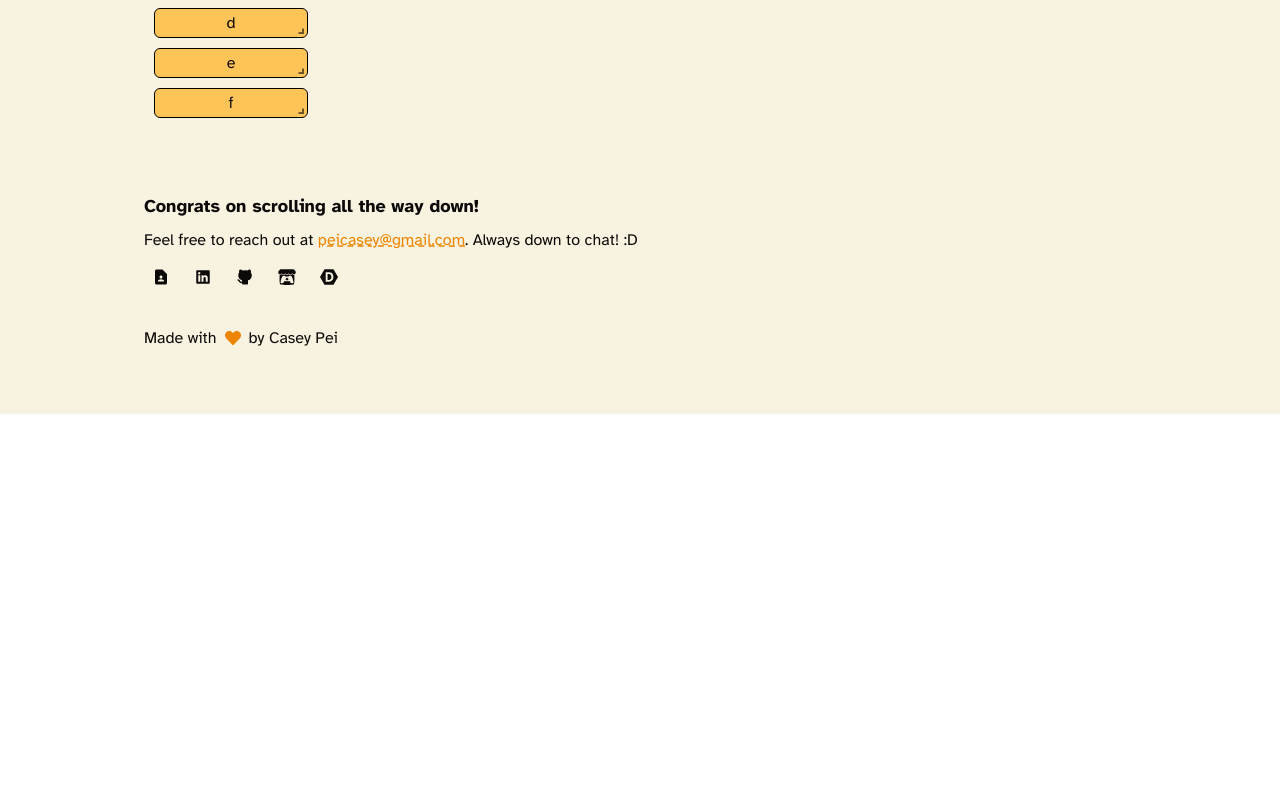
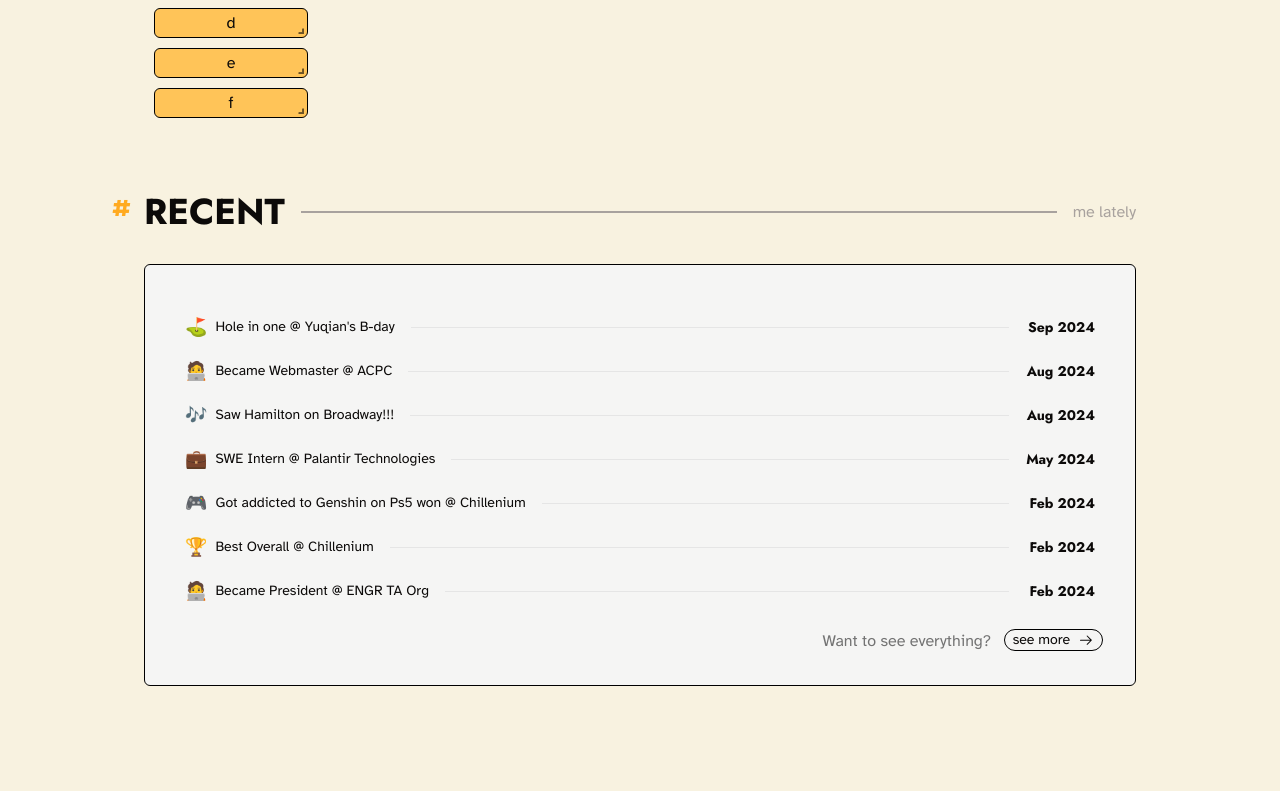
Before and after one commit to peicasey/personal-site, a Next.js app: page / in a window 1280 px wide. Shown: the part 789-1580 px from the top of the page. Before the commit the page ends 1203 px from the top, so only its background shows below. Built offline with nearby package versions, Linux system fonts and the light colour scheme.

Commit message:
added adventure preview

```diff
--- a/src/app/about/adventures/page.tsx
+++ b/src/app/about/adventures/page.tsx
@@ -1,14 +1,13 @@
-import { jost } from "@/app/fonts";
 import YEARLY_ADVENTURES from "../../../../public/adventures.json";
-import Adventure from "@/components/about/adventures/adventure";
 import H1 from "@/components/H1";
 import Section from "@/components/Section";
 import Card from "@/components/Card";
 import BackButton from "@/components/BackButton";
+import AdventureSection from "@/components/about/adventures/AdventureSection";
 
 export default function Adventures() {
   return (
-    <main className="flex min-h-screen flex-col items-center">
+    <main className="flex min-h-screen flex-col items-center w-full">
       <Section>
         <div className="w-full">
           <BackButton href="/about">back</BackButton>
@@ -22,22 +21,7 @@ export default function Adventures() {
             className="divide-y divide-neutral-100 dark:divide-neutral-800"
           >
             {YEARLY_ADVENTURES.map((yearlyAdventures, i) => (
-              <li className="mt-2" key={"yearAdventure" + i}>
-                <div className="flex gap-2 sm:gap-4 items-center justify-between w-full">
-                  <h2
-                    className="text-lg font-bold uppercase"
-                    style={jost.style}
-                  >
-                    {yearlyAdventures.year}
-                  </h2>
-                  <div className="w-full h-[1px] bg-stone-400"></div>
-                </div>
-                <ul>
-                  {yearlyAdventures.adventures.map((adventure, j) => (
-                    <Adventure {...adventure} key={"adventure" + j} />
-                  ))}
-                </ul>
-              </li>
+              <AdventureSection {...yearlyAdventures} />
             ))}
           </ul>
         </Card>
--- a/src/app/page.tsx
+++ b/src/app/page.tsx
@@ -1,7 +1,13 @@
+import YEARLY_ADVENTURES from "../../public/adventures.json";
 import LandingBox from "@/app/_sections/LandingBox";
 import FeaturedSection from "./_sections/FeaturedSection";
 import { LogInfo } from "@/lib/logs";
 import BentoLayout from "@/components/BentoLayout";
+import AdventureSection from "@/components/about/adventures/AdventureSection";
+import Section from "@/components/Section";
+import Card from "@/components/Card";
+import H1 from "@/components/H1";
+import FowardButton from "@/components/ForwardButton";
 
 const FEATURED_LOG: LogInfo = {
   title: "How I Became the Richest Man Alive",
@@ -20,6 +26,22 @@ export default function Home() {
       <LandingBox />
       <FeaturedSection {...FEATURED_LOG} />
       <BentoLayout />
+      <Section>
+        <H1 url="/#recent" subtitle="me lately">
+          Recent
+        </H1>
+        <Card>
+          <ul>
+            <AdventureSection {...YEARLY_ADVENTURES[0]} noYear={true} />
+          </ul>
+          <div className="mt-4 flex justify-end">
+            <span className="text-neutral-500">Want to see everything?</span>
+            <div className="min-w-28 flex items-center justify-end h-full">
+              <FowardButton href={"/about/adventures"}>see more</FowardButton>
+            </div>
+          </div>
+        </Card>
+      </Section>
     </main>
   );
 }
--- /dev/null
+++ b/src/components/about/adventures/AdventureSection.tsx
@@ -0,0 +1,42 @@
+import React from "react";
+import { jost } from "@/app/fonts";
+import { YearlyAdventures } from "@/lib/adventures";
+import Adventure from "./Adventure";
+
+interface Props extends YearlyAdventures {
+  noYear?: boolean;
+  importantOnly?: boolean;
+}
+
+const AdventureSection = React.memo<Props>(function AdventuresSectionFunction({
+  noYear = false,
+  importantOnly = false,
+  year,
+  adventures,
+}) {
+  return (
+    <li className="mt-2" key={year}>
+      {!noYear && (
+        <div className="flex gap-2 sm:gap-4 items-center justify-between w-full">
+          <h2 className="text-lg font-bold uppercase" style={jost.style}>
+            {year}
+          </h2>
+          <div className="w-full h-[1px] bg-stone-400"></div>
+        </div>
+      )}
+      <ul>
+        {adventures.map((adventure, j) =>
+          importantOnly ? (
+            adventure.important && (
+              <Adventure {...adventure} key={"adventure" + j} />
+            )
+          ) : (
+            <Adventure {...adventure} key={"adventure" + j} />
+          )
+        )}
+      </ul>
+    </li>
+  );
+});
+
+export default AdventureSection;
```
